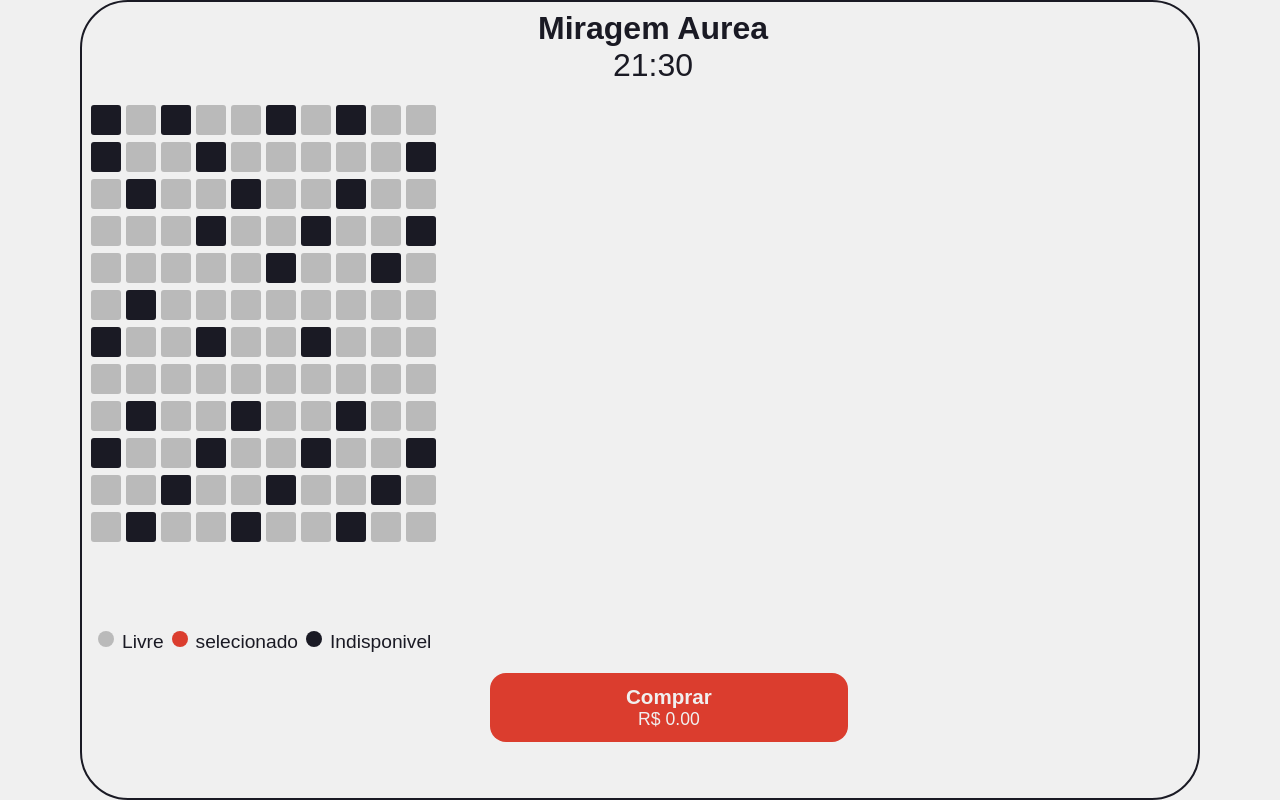
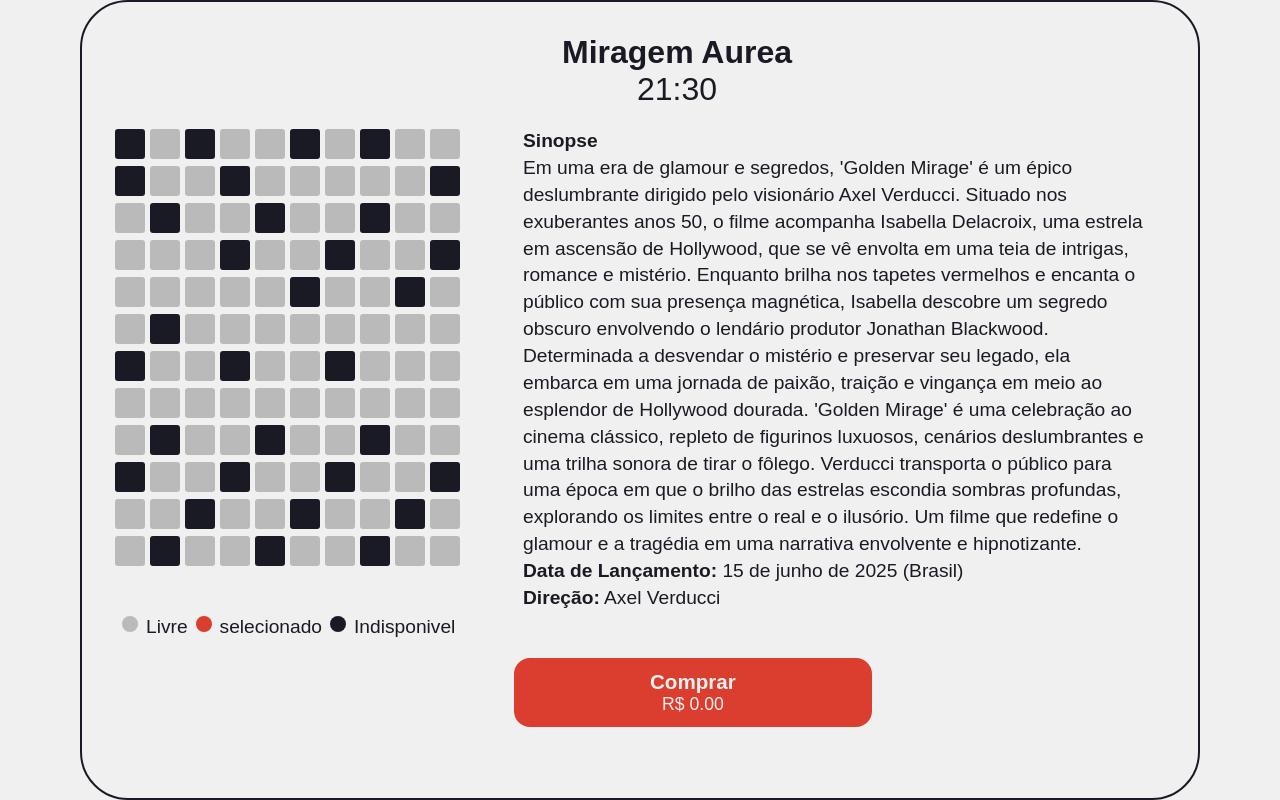
Before and after one commit to NotArrvis/POC6, a Next.js app: page / in a window 1280 px wide. Built offline with nearby package versions, Linux system fonts and the light colour scheme.

Commit message:
feat(responsiveness): fixed cssso its better responsive, and the text box works

```diff
--- a/src/app/page.js
+++ b/src/app/page.js
@@ -4,6 +4,7 @@ import styles from './styles/page.module.css';
 import Descriptor from './components/Descriptor';
 import Sum from './components/Sum';
 import Screen from './components/Screen';
+import TextBox from './components/TextBox';
 import { SeatsProvider } from './components/SeatsContext';
 
 export default function Home() {
@@ -12,7 +13,14 @@ export default function Home() {
 			<main className={styles.container}>
 				<div className={styles.contentBox}>
 					<MovieBox />
-					<Seats />
+					<div className={styles.contentContainer}>
+						<div className={styles.seats}>
+							<Seats />
+						</div>
+						<div className={styles.textContainer}>
+							<TextBox />
+						</div>
+					</div>
 					<Screen />
 					<Descriptor />
 					<Sum />
--- a/src/app/styles/Descriptor.module.css
+++ b/src/app/styles/Descriptor.module.css
@@ -50,7 +50,7 @@
 	}
 }
 
-@media only screen and (min-width: 768px) {
+@media only screen and (min-width: 1010px) {
 	.container {
 		flex-direction: row;
 		justify-content: flex-start;
--- a/src/app/styles/globals.css
+++ b/src/app/styles/globals.css
@@ -41,7 +41,7 @@ a {
 	}
 }
 
-@media only screen and (min-width: 768px) {
+@media only screen and (min-width: 1010px) {
 	body {
 		font-size: 1.2rem;
 	}
--- a/src/app/styles/movieBox.module.css
+++ b/src/app/styles/movieBox.module.css
@@ -30,7 +30,7 @@
 	}
 }
 
-@media only screen and (min-width: 768px) {
+@media only screen and (min-width: 1010px) {
 	.container {
 		flex-direction: row;
 		justify-content: space-between;
--- a/src/app/styles/page.module.css
+++ b/src/app/styles/page.module.css
@@ -6,11 +6,12 @@
 }
 
 .contentBox {
+	height: 50rem;
 	display: flex;
 	flex-direction: column;
 	align-items: center;
 	border: 2px solid #f0f0f0;
-	padding: 2rem;
+	padding: 1rem;
 	color: #f0f0f0;
 	gap: 20px;
 	border-radius: 3rem;
@@ -28,6 +29,19 @@
 	align-items: center;
 }
 
+.contentContainer {
+	display: flex;
+	flex-direction: column;
+	width: 100%;
+	gap: 2rem;
+}
+
+.textContainer {
+	display: none;
+	padding: 0 1rem;
+	max-width: 400px;
+}
+
 @media (prefers-color-scheme: light) {
 	.contentBox {
 		border: 2px solid #1a1a24;
@@ -35,25 +49,41 @@
 	}
 }
 
-@media only screen and (min-width: 768px) {
+@media only screen and (min-width: 1010px) {
 	.contentBox {
 		width: 80rem;
 		max-width: 70rem;
 		height: 50rem;
-		padding: 0.5rem;
+		padding: 2rem;
 		display: flex;
 		justify-content: flex-start;
 		align-items: flex-start;
 	}
+
 	.movieBox {
 		justify-content: space-between;
 	}
+
 	.seats {
 		justify-content: start;
 		align-items: flex-start;
 	}
 
-	.contenContainer {
+	.contentContainer {
 		flex-direction: row;
+		justify-content: flex-start;
+		align-items: flex-start;
+		gap: 3rem;
+		height: 25rem;
+	}
+
+	.textContainer {
+		display: block;
+		flex: 1 1 auto;
+		font-size: 0.8rem;
+		line-height: 1.4;
+		max-width: none;
+		width: 1000%;
+		overflow-wrap: break-word;
 	}
 }
--- a/src/app/styles/screen.module.css
+++ b/src/app/styles/screen.module.css
@@ -13,7 +13,6 @@
 .screen {
 	background-color: #505050;
 	padding: 0.5rem 10rem 0.5rem 10rem;
-	margin-top: 0.25rem;
 }
 
 @media (prefers-color-scheme: light) {
@@ -25,7 +24,7 @@
 	}
 }
 
-@media only screen and (min-width: 768px) {
+@media only screen and (min-width: 1010px) {
 	.screen {
 		padding: 1rem 15rem;
 		display: none;
--- a/src/app/styles/seats.module.css
+++ b/src/app/styles/seats.module.css
@@ -43,11 +43,8 @@
 		background-color: #db3d2e;
 	}
 }
-.textContainer {
-	display: none;
-}
 
-@media only screen and (min-width: 768px) {
+@media only screen and (min-width: 1010px) {
 	.seatContainer {
 		display: grid;
 		grid-template-columns: repeat(10, 30px);
@@ -63,7 +60,4 @@
 		justify-content: flex-start;
 		margin: 1px 1px 1px 1px;
 	}
-	.textContainer {
-		display: none;
-	}
 }
--- a/src/app/styles/sum.module.css
+++ b/src/app/styles/sum.module.css
@@ -1,7 +1,8 @@
 .container {
 	background-color: #cd4a3e;
-	padding: 1rem 8rem 1rem 8rem;
+	padding: 0.5rem 4rem 0.5rem 4rem;
 	border-radius: 1rem;
+	margin-top: -3.5rem;
 }
 
 .button {
@@ -21,7 +22,7 @@
 	}
 }
 
-@media only screen and (min-width: 768px) {
+@media only screen and (min-width: 1010px) {
 	.container {
 		padding: 0.5rem 8rem;
 		margin-left: 25rem;
--- /dev/null
+++ b/src/app/styles/textBox.module.css
@@ -0,0 +1,18 @@
+.textContainer {
+	display: none;
+	flex-direction: column;
+	justify-content: center;
+	font-size: 1.2rem;
+	word-wrap: break-word;
+	overflow-wrap: break-word;
+}
+
+.textContainer span {
+	margin-bottom: 0.5rem;
+}
+
+@media (min-width: 1010px) {
+	.textContainer {
+		display: flex;
+	}
+}
```
